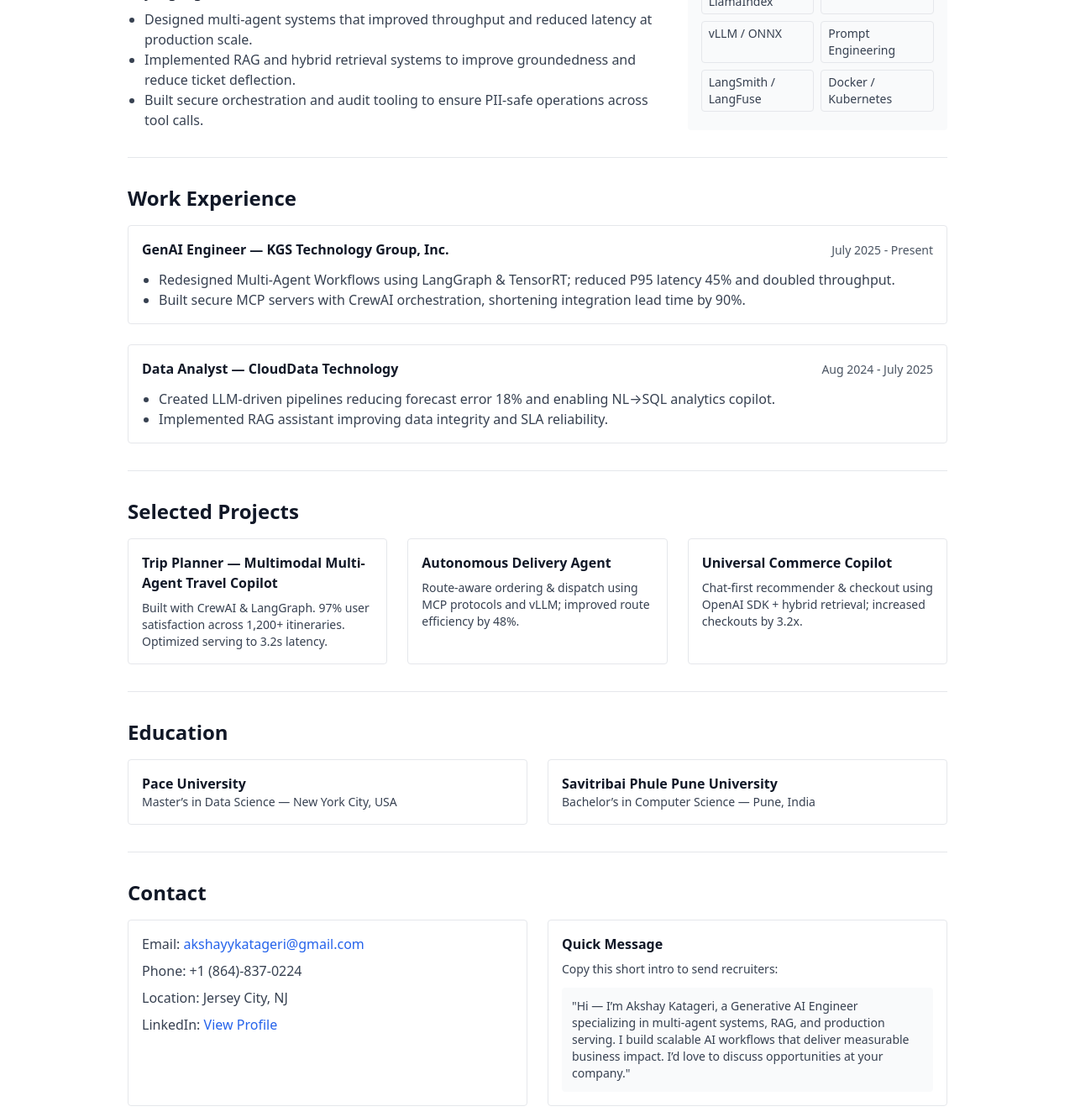
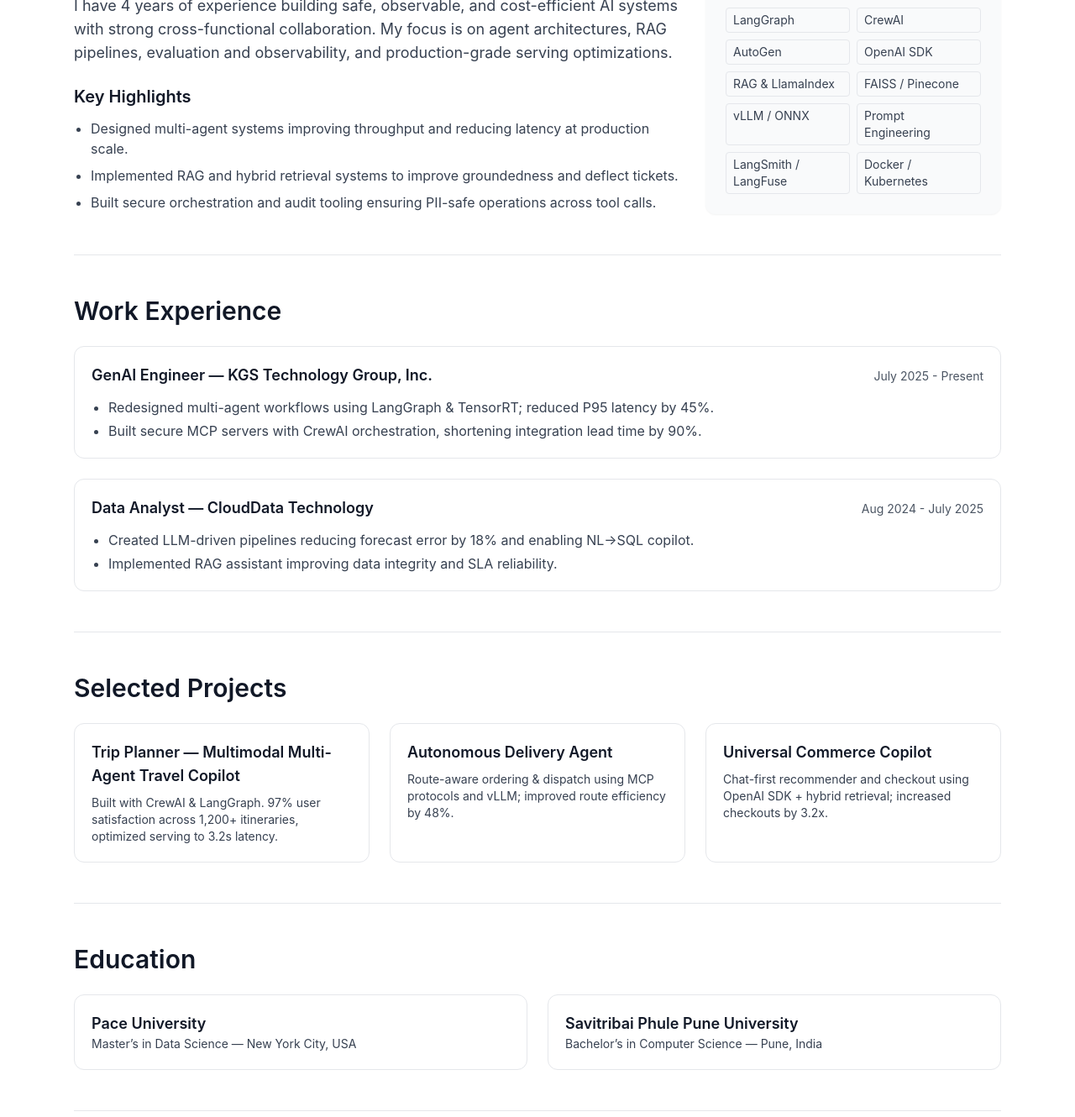
Before and after one commit to akshayy1597/akshay-portfolio, a plain HTML site: page index.html in a window 1280 px wide. Shown: the part 690-2020 px from the top of the page at 84% size. Drawn offline with nearby package versions, Linux system fonts and the light colour scheme.

Commit message:
update
Updated styling and structure for better readability and aesthetics. Enhanced header, main, and footer sections with Tailwind CSS configurations.

```diff
--- a/index.html
+++ b/index.html
@@ -4,33 +4,56 @@
   <meta charset="UTF-8">
   <meta name="viewport" content="width=device-width, initial-scale=1.0">
   <title>Akshay Katageri | Generative AI Engineer</title>
-  <link href="https://cdn.jsdelivr.net/npm/tailwindcss@2.2.19/dist/tailwind.min.css" rel="stylesheet">
+
+  <!-- ✅ Tailwind CDN for styling -->
+  <script src="https://cdn.tailwindcss.com"></script>
+  <script>
+    tailwind.config = {
+      theme: {
+        extend: {
+          colors: {
+            primary: '#0f172a',
+            accent: '#00df9a',
+          },
+          fontFamily: {
+            sans: ['Inter', 'system-ui', 'sans-serif'],
+          },
+        },
+      },
+    };
+  </script>
 </head>
-<body class="bg-white text-gray-900 antialiased">
-  <header class="max-w-5xl mx-auto p-6 flex flex-col md:flex-row items-center justify-between">
+<body class="bg-white text-gray-900 antialiased font-sans">
+
+  <!-- HEADER -->
+  <header class="max-w-6xl mx-auto p-6 flex flex-col md:flex-row items-center justify-between">
     <div>
-      <h1 class="text-2xl font-semibold">Akshay Katageri</h1>
+      <h1 class="text-3xl font-bold">Akshay Katageri</h1>
       <p class="text-sm text-gray-600">Generative AI Engineer — Multi-Agent Systems & RAG</p>
     </div>
     <nav class="space-x-4 text-sm mt-4 md:mt-0">
-      <a href="#about" class="hover:underline">About</a>
-      <a href="#skills" class="hover:underline">Skills</a>
-      <a href="#work" class="hover:underline">Work</a>
-      <a href="#projects" class="hover:underline">Projects</a>
-      <a href="#contact" class="hover:underline">Contact</a>
-      <a href="Akshay-Katageri- Resume.pdf" download class="ml-4 inline-block px-3 py-1 bg-gray-900 text-white rounded">Resume</a>
+      <a href="#about" class="hover:text-accent">About</a>
+      <a href="#skills" class="hover:text-accent">Skills</a>
+      <a href="#work" class="hover:text-accent">Work</a>
+      <a href="#projects" class="hover:text-accent">Projects</a>
+      <a href="#contact" class="hover:text-accent">Contact</a>
+      <a href="Akshay-Katageri- Resume.pdf" download class="ml-4 inline-block px-3 py-1 bg-primary text-white rounded hover:bg-gray-800">Resume</a>
     </nav>
   </header>
 
-  <main class="max-w-5xl mx-auto px-6">
-    <section class="grid grid-cols-1 md:grid-cols-3 gap-6 items-center py-8">
+  <!-- HERO -->
+  <main class="max-w-6xl mx-auto px-6">
+    <section class="grid grid-cols-1 md:grid-cols-3 gap-6 items-center py-12 border-b border-gray-200">
       <div class="md:col-span-2">
-        <h2 class="text-4xl font-bold">Hi — I’m Akshay. I build production-ready Generative AI systems.</h2>
-        <p class="mt-4 text-gray-700 leading-relaxed">I design and ship multi-agent workflows, RAG pipelines, and scalable LLM serving to help teams reduce costs, improve accuracy, and safely deploy AI at scale. Currently focused on LangGraph, CrewAI, and efficient model serving.</p>
+        <h2 class="text-4xl md:text-5xl font-bold leading-tight">Hi — I’m Akshay. I build production-ready Generative AI systems.</h2>
+        <p class="mt-4 text-gray-700 leading-relaxed text-lg">
+          I design and ship multi-agent workflows, RAG pipelines, and scalable LLM serving to help teams reduce costs,
+          improve accuracy, and safely deploy AI at scale. Currently focused on LangGraph, CrewAI, and efficient model serving.
+        </p>
         <div class="mt-6 flex flex-wrap gap-3">
-          <a href="#projects" class="px-4 py-2 border rounded hover:bg-gray-100">See Projects</a>
-          <a href="Akshay-Katageri- Resume.pdf" download class="px-4 py-2 bg-gray-900 text-white rounded">Download Resume</a>
-          <a href="https://www.linkedin.com/in/akshayy-katageri/" target="_blank" class="px-4 py-2 border rounded">LinkedIn</a>
+          <a href="#projects" class="px-5 py-2 border rounded hover:bg-gray-100">See Projects</a>
+          <a href="Akshay-Katageri- Resume.pdf" download class="px-5 py-2 bg-primary text-white rounded hover:bg-gray-800">Download Resume</a>
+          <a href="https://www.linkedin.com/in/akshayy-katageri/" target="_blank" class="px-5 py-2 border rounded hover:bg-gray-100">LinkedIn</a>
         </div>
         <div class="mt-8 grid grid-cols-1 sm:grid-cols-2 gap-4 text-sm">
           <div>
@@ -43,28 +66,36 @@
           </div>
         </div>
       </div>
+
       <div class="flex justify-center md:justify-end">
-        <div class="w-56 h-56 rounded-2xl overflow-hidden shadow-lg">
+        <div class="w-56 h-56 rounded-2xl overflow-hidden shadow-lg border border-gray-200">
           <img src="Screenshot 2025-07-20 at 4.29.42 PM.png" alt="Akshay Katageri" class="object-cover w-full h-full">
         </div>
       </div>
     </section>
 
-    <section id="about" class="py-8 border-t">
+    <!-- ABOUT -->
+    <section id="about" class="py-12 border-b border-gray-200">
       <div class="grid grid-cols-1 md:grid-cols-3 gap-6">
         <div class="md:col-span-2">
-          <h3 class="text-2xl font-semibold">About</h3>
-          <p class="mt-3 text-gray-700">I have 4 years of experience building safe, observable, and cost-efficient AI systems with strong cross-functional collaboration. I focus on agent architectures, RAG pipelines, evaluation and observability, and production-grade serving optimizations.</p>
-          <h4 class="mt-6 font-semibold">Key highlights</h4>
-          <ul class="list-disc ml-5 mt-2 text-gray-700">
-            <li>Designed multi-agent systems that improved throughput and reduced latency at production scale.</li>
-            <li>Implemented RAG and hybrid retrieval systems to improve groundedness and reduce ticket deflection.</li>
-            <li>Built secure orchestration and audit tooling to ensure PII-safe operations across tool calls.</li>
+          <h3 class="text-3xl font-semibold">About</h3>
+          <p class="mt-3 text-gray-700 text-lg">
+            I have 4 years of experience building safe, observable, and cost-efficient AI systems with strong
+            cross-functional collaboration. My focus is on agent architectures, RAG pipelines, evaluation and
+            observability, and production-grade serving optimizations.
+          </p>
+          <h4 class="mt-6 font-semibold text-xl">Key Highlights</h4>
+          <ul class="list-disc ml-5 mt-3 text-gray-700 space-y-2">
+            <li>Designed multi-agent systems improving throughput and reducing latency at production scale.</li>
+            <li>Implemented RAG and hybrid retrieval systems to improve groundedness and deflect tickets.</li>
+            <li>Built secure orchestration and audit tooling ensuring PII-safe operations across tool calls.</li>
           </ul>
         </div>
-        <aside id="skills" class="p-4 bg-gray-50 rounded">
-          <h4 class="font-semibold">Skills</h4>
-          <div class="mt-3 grid grid-cols-2 gap-2 text-sm text-gray-700">
+
+        <!-- SKILLS -->
+        <aside id="skills" class="p-6 bg-gray-50 rounded-xl shadow-sm">
+          <h4 class="font-semibold text-xl mb-3">Skills</h4>
+          <div class="grid grid-cols-2 gap-2 text-sm text-gray-700">
             <span class="px-2 py-1 border rounded">LangGraph</span>
             <span class="px-2 py-1 border rounded">CrewAI</span>
             <span class="px-2 py-1 border rounded">AutoGen</span>
@@ -80,83 +111,91 @@
       </div>
     </section>
 
-    <section id="work" class="py-8 border-t">
-      <h3 class="text-2xl font-semibold">Work Experience</h3>
-      <div class="mt-4 space-y-6">
-        <div class="p-4 rounded border">
+    <!-- EXPERIENCE -->
+    <section id="work" class="py-12 border-b border-gray-200">
+      <h3 class="text-3xl font-semibold mb-6">Work Experience</h3>
+      <div class="space-y-6">
+        <div class="p-5 rounded-xl border hover:shadow-md transition">
           <div class="flex items-baseline justify-between">
-            <h4 class="font-semibold">GenAI Engineer — KGS Technology Group, Inc.</h4>
+            <h4 class="font-semibold text-lg">GenAI Engineer — KGS Technology Group, Inc.</h4>
             <span class="text-sm text-gray-600">July 2025 - Present</span>
           </div>
-          <ul class="list-disc ml-5 mt-3 text-gray-700">
-            <li>Redesigned Multi-Agent Workflows using LangGraph & TensorRT; reduced P95 latency 45% and doubled throughput.</li>
+          <ul class="list-disc ml-5 mt-3 text-gray-700 space-y-1">
+            <li>Redesigned multi-agent workflows using LangGraph & TensorRT; reduced P95 latency by 45%.</li>
             <li>Built secure MCP servers with CrewAI orchestration, shortening integration lead time by 90%.</li>
           </ul>
         </div>
-        <div class="p-4 rounded border">
+        <div class="p-5 rounded-xl border hover:shadow-md transition">
           <div class="flex items-baseline justify-between">
-            <h4 class="font-semibold">Data Analyst — CloudData Technology</h4>
+            <h4 class="font-semibold text-lg">Data Analyst — CloudData Technology</h4>
             <span class="text-sm text-gray-600">Aug 2024 - July 2025</span>
           </div>
-          <ul class="list-disc ml-5 mt-3 text-gray-700">
-            <li>Created LLM-driven pipelines reducing forecast error 18% and enabling NL→SQL analytics copilot.</li>
+          <ul class="list-disc ml-5 mt-3 text-gray-700 space-y-1">
+            <li>Created LLM-driven pipelines reducing forecast error by 18% and enabling NL→SQL copilot.</li>
             <li>Implemented RAG assistant improving data integrity and SLA reliability.</li>
           </ul>
         </div>
       </div>
     </section>
 
-    <section id="projects" class="py-8 border-t">
-      <h3 class="text-2xl font-semibold">Selected Projects</h3>
-      <div class="mt-4 grid grid-cols-1 md:grid-cols-3 gap-6">
-        <div class="p-4 border rounded">
-          <h4 class="font-semibold">Trip Planner — Multimodal Multi-Agent Travel Copilot</h4>
-          <p class="mt-2 text-gray-700 text-sm">Built with CrewAI & LangGraph. 97% user satisfaction across 1,200+ itineraries. Optimized serving to 3.2s latency.</p>
+    <!-- PROJECTS -->
+    <section id="projects" class="py-12 border-b border-gray-200">
+      <h3 class="text-3xl font-semibold mb-6">Selected Projects</h3>
+      <div class="grid grid-cols-1 md:grid-cols-3 gap-6">
+        <div class="p-5 border rounded-xl hover:shadow-md transition">
+          <h4 class="font-semibold text-lg">Trip Planner — Multimodal Multi-Agent Travel Copilot</h4>
+          <p class="mt-2 text-gray-700 text-sm">Built with CrewAI & LangGraph. 97% user satisfaction across 1,200+ itineraries, optimized serving to 3.2s latency.</p>
         </div>
-        <div class="p-4 border rounded">
-          <h4 class="font-semibold">Autonomous Delivery Agent</h4>
+        <div class="p-5 border rounded-xl hover:shadow-md transition">
+          <h4 class="font-semibold text-lg">Autonomous Delivery Agent</h4>
           <p class="mt-2 text-gray-700 text-sm">Route-aware ordering & dispatch using MCP protocols and vLLM; improved route efficiency by 48%.</p>
         </div>
-        <div class="p-4 border rounded">
-          <h4 class="font-semibold">Universal Commerce Copilot</h4>
-          <p class="mt-2 text-gray-700 text-sm">Chat-first recommender & checkout using OpenAI SDK + hybrid retrieval; increased checkouts by 3.2x.</p>
+        <div class="p-5 border rounded-xl hover:shadow-md transition">
+          <h4 class="font-semibold text-lg">Universal Commerce Copilot</h4>
+          <p class="mt-2 text-gray-700 text-sm">Chat-first recommender and checkout using OpenAI SDK + hybrid retrieval; increased checkouts by 3.2x.</p>
         </div>
       </div>
     </section>
 
-    <section id="education" class="py-8 border-t">
-      <h3 class="text-2xl font-semibold">Education</h3>
-      <div class="mt-4 grid grid-cols-1 md:grid-cols-2 gap-6">
-        <div class="p-4 border rounded">
-          <h4 class="font-semibold">Pace University</h4>
+    <!-- EDUCATION -->
+    <section id="education" class="py-12 border-b border-gray-200">
+      <h3 class="text-3xl font-semibold mb-6">Education</h3>
+      <div class="grid grid-cols-1 md:grid-cols-2 gap-6">
+        <div class="p-5 border rounded-xl">
+          <h4 class="font-semibold text-lg">Pace University</h4>
           <p class="text-sm text-gray-700">Master’s in Data Science — New York City, USA</p>
         </div>
-        <div class="p-4 border rounded">
-          <h4 class="font-semibold">Savitribai Phule Pune University</h4>
+        <div class="p-5 border rounded-xl">
+          <h4 class="font-semibold text-lg">Savitribai Phule Pune University</h4>
           <p class="text-sm text-gray-700">Bachelor’s in Computer Science — Pune, India</p>
         </div>
       </div>
     </section>
 
-    <section id="contact" class="py-8 border-t">
-      <h3 class="text-2xl font-semibold">Contact</h3>
-      <div class="mt-4 grid grid-cols-1 md:grid-cols-2 gap-6">
-        <div class="p-4 border rounded">
-          <p class="text-gray-700">Email: <a href="mailto:akshayykatageri@gmail.com" class="text-blue-600">akshayykatageri@gmail.com</a></p>
+    <!-- CONTACT -->
+    <section id="contact" class="py-12 border-b border-gray-200">
+      <h3 class="text-3xl font-semibold mb-6">Contact</h3>
+      <div class="grid grid-cols-1 md:grid-cols-2 gap-6">
+        <div class="p-5 border rounded-xl">
+          <p class="text-gray-700">Email: <a href="mailto:akshayykatageri@gmail.com" class="text-blue-600 hover:underline">akshayykatageri@gmail.com</a></p>
           <p class="text-gray-700 mt-2">Phone: +1 (864)-837-0224</p>
           <p class="text-gray-700 mt-2">Location: Jersey City, NJ</p>
-          <p class="text-gray-700 mt-2">LinkedIn: <a href="https://www.linkedin.com/in/akshayy-katageri/" target="_blank" class="text-blue-600">View Profile</a></p>
+          <p class="text-gray-700 mt-2">LinkedIn: <a href="https://www.linkedin.com/in/akshayy-katageri/" target="_blank" class="text-blue-600 hover:underline">View Profile</a></p>
         </div>
-        <div class="p-4 border rounded">
-          <h4 class="font-semibold">Quick Message</h4>
+        <div class="p-5 border rounded-xl">
+          <h4 class="font-semibold text-lg">Quick Message</h4>
           <p class="text-sm text-gray-700 mt-2">Copy this short intro to send recruiters:</p>
-          <blockquote class="mt-3 p-3 bg-gray-50 rounded text-sm text-gray-700">"Hi — I’m Akshay Katageri, a Generative AI Engineer specializing in multi-agent systems, RAG, and production serving. I build scalable AI workflows that deliver measurable business impact. I’d love to discuss opportunities at your company."</blockquote>
+          <blockquote class="mt-3 p-3 bg-gray-50 rounded text-sm text-gray-700 border-l-4 border-accent">\"Hi — I’m Akshay Katageri, a Generative AI Engineer specializing in multi-agent systems, RAG, and production serving. I build scalable AI workflows that deliver measurable business impact. I’d love to discuss opportunities at your company.\"</blockquote>
         </div>
       </div>
     </section>
 
+    <!-- FOOTER -->
     <footer class="py-12 text-center text-sm text-gray-600">
-      <p>Built by Akshay Katageri · <a href="https://www.fastfol.io/akshayykatageri" target="_blank" class="text-blue-600">Portfolio</a> · <a href="Akshay-Katageri- Resume.pdf" download class="ml-2 text-blue-600">Download Resume</a></p>
+      <p>Built by Akshay Katageri ·
+        <a href="https://www.fastfol.io/akshayykatageri" target="_blank" class="text-blue-600 hover:underline">Portfolio</a> ·
+        <a href="Akshay-Katageri- Resume.pdf" download class="ml-2 text-blue-600 hover:underline">Download Resume</a>
+      </p>
     </footer>
   </main>
 </body>
```
